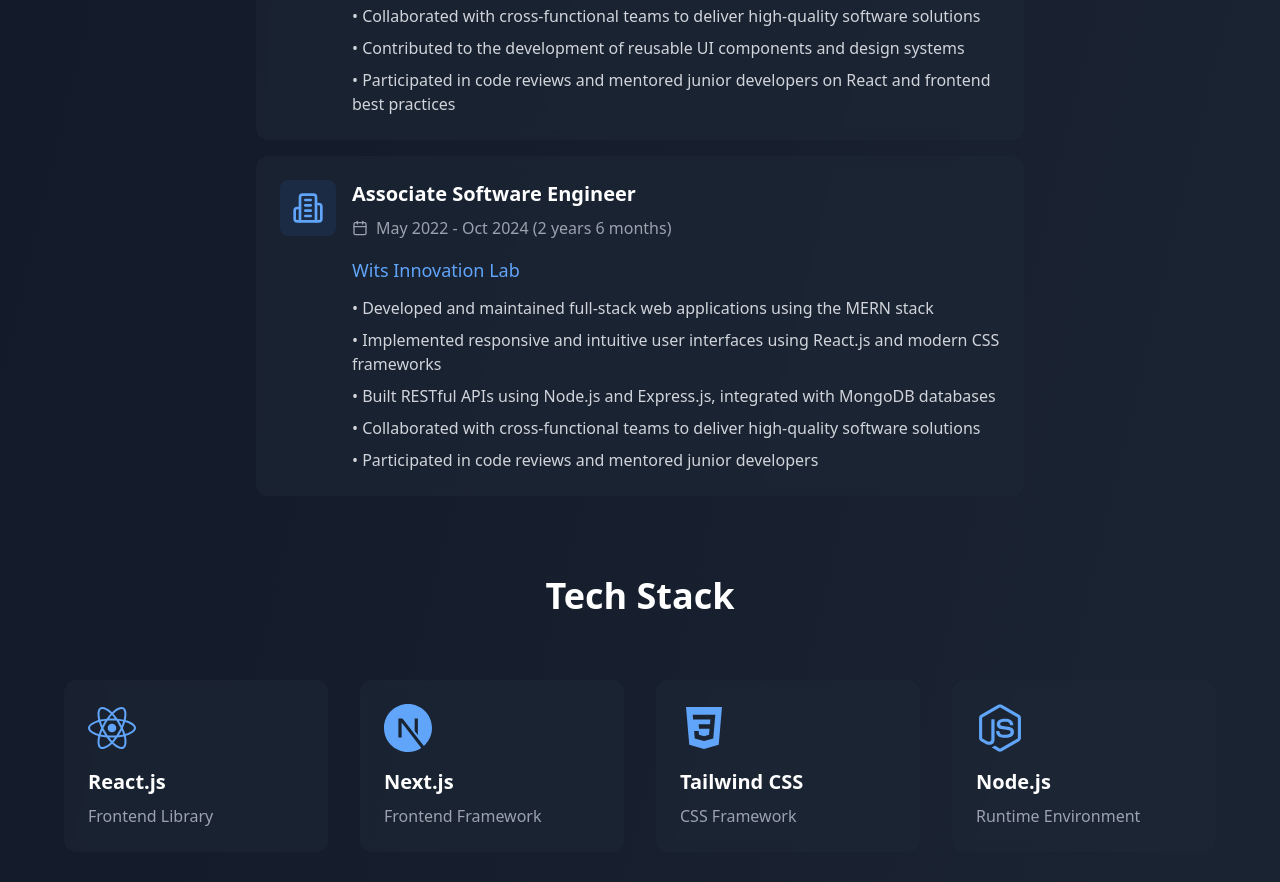
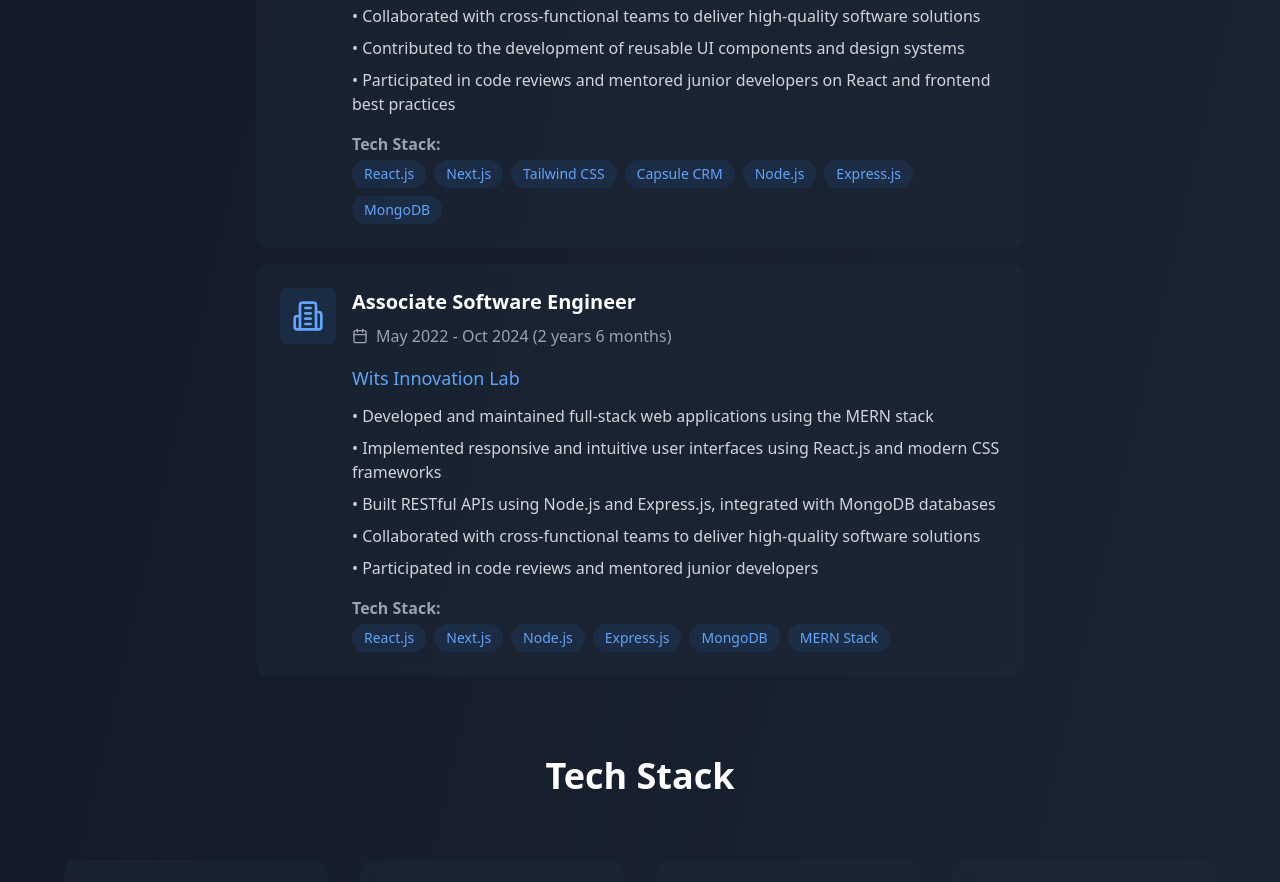
Before and after one commit to karanvirsingh011998/portfolio, a React (Vite) app: page /#/ in a window 1280 px wide. Shown: the part 1200-2082 px from the top of the page. Built offline with nearby package versions, Linux system fonts and the light colour scheme.

Commit message:
added tech stack in the experience

```diff
--- a/src/components/ExperienceSection.tsx
+++ b/src/components/ExperienceSection.tsx
@@ -7,6 +7,7 @@ interface ExperienceCardProps {
   duration: string;
   companyUrl: string;
   responsibilities: string[];
+  techStack: string[];
 }
 
 const ExperienceCard: React.FC<ExperienceCardProps> = ({
@@ -15,6 +16,7 @@ const ExperienceCard: React.FC<ExperienceCardProps> = ({
   duration,
   companyUrl,
   responsibilities,
+  techStack
 }) => {
   return (
     <div className="max-w-3xl mx-auto bg-gray-800/50 rounded-xl p-6 backdrop-blur-sm z-10">
@@ -36,6 +38,17 @@ const ExperienceCard: React.FC<ExperienceCardProps> = ({
               <li key={index}>• {responsibility}</li>
             ))}
           </ul>
+          {/* Tech Stack */}
+          <div className="mt-4">
+                  <strong className="text-gray-400">Tech Stack:</strong>
+                  <div className="flex flex-wrap gap-2 mt-1">
+                    {techStack.map((tech, i) => (
+                      <span key={i} className="px-3 py-1 text-sm bg-blue-500/10 text-blue-400 rounded-full">
+                        {tech}
+                      </span>
+                    ))}
+                  </div>
+                </div>
         </div>
       </div>
     </div>
--- a/src/pages/Home.tsx
+++ b/src/pages/Home.tsx
@@ -93,6 +93,7 @@ export function Home() {
               duration={experience.duration}
               companyUrl={experience.companyUrl}
               responsibilities={experience.responsibilities}
+              techStack={experience.techStack}
             />
           ))}
         </div>
--- a/src/pages/data/experinece.ts
+++ b/src/pages/data/experinece.ts
@@ -14,6 +14,7 @@ export const experiences = [
       "Contributed to the development of reusable UI components and design systems",
       "Participated in code reviews and mentored junior developers on React and frontend best practices",
     ],
+    techStack: ["React.js", "Next.js", "Tailwind CSS", "Capsule CRM", "Node.js", "Express.js", "MongoDB"],
   },
   {
     jobTitle: "Associate Software Engineer",
@@ -27,5 +28,6 @@ export const experiences = [
       "Collaborated with cross-functional teams to deliver high-quality software solutions",
       "Participated in code reviews and mentored junior developers",
     ],
+    techStack: ["React.js", "Next.js", "Node.js", "Express.js", "MongoDB", "MERN Stack"],
   },
 ];
```
Also changed, not shown: src/pages/Projects.tsx (line endings or trailing spaces).
